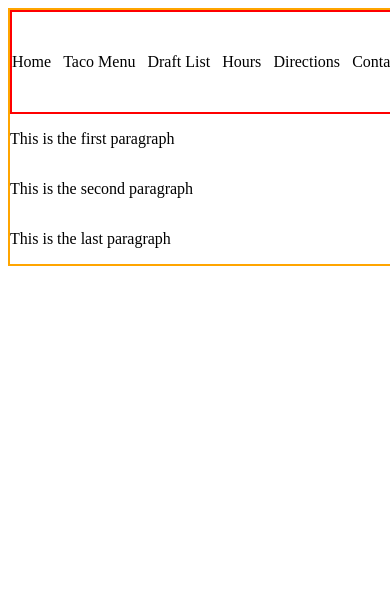
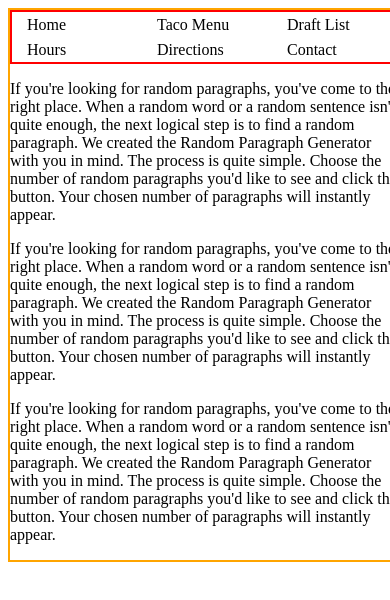
Before and after one commit to leonmoua/lmoua-github, a plain HTML site: page week7-media-query-3/index.html in a window 390 px wide. Drawn offline with Linux system fonts and the light colour scheme.

Commit message:
Media Query 3

```diff
--- a/week7-media-query-3/index.html
+++ b/week7-media-query-3/index.html
@@ -9,20 +9,50 @@
     <link rel="stylesheet" href="style-mq-max-1200.css" media="(max-width:1200px)">
 </head>
 <body>
-    <div class="pillar">
+    <div>
         <nav>
-            <div>Home</div>
-            <div>Taco Menu</div>
-            <div>Draft List</div>
-            <div>Hours</div>
-            <div>Directions</div>
-            <div>Contact</div>
+            <div class="pillar">Home</div>
+            <div class="pillar">Taco Menu</div>
+            <div class="pillar">Draft List</div>
+            <div class="pillar">Hours</div>
+            <div class="pillar">Directions</div>
+            <div class="pillar">Contact</div>
         </nav>
     </div>
     <div class="body">
-        <p>This is the first paragraph</p>
-        <p>This is the second paragraph</p>
-        <p>This is the last paragraph</p>
+        <p>If you're looking for random paragraphs,
+            you've come to the right place. When a
+            random word or a random sentence isn't
+            quite enough, the next logical step is
+            to find a random paragraph. We created
+            the Random Paragraph Generator with you
+             in mind. The process is quite simple.
+             Choose the number of random paragraphs
+              you'd like to see and click the button.
+               Your chosen number of paragraphs will
+               instantly appear.</p>
+        <p>If you're looking for random paragraphs,
+            you've come to the right place. When a
+            random word or a random sentence isn't
+            quite enough, the next logical step is
+            to find a random paragraph. We created
+            the Random Paragraph Generator with you
+             in mind. The process is quite simple.
+             Choose the number of random paragraphs
+              you'd like to see and click the button.
+               Your chosen number of paragraphs will
+               instantly appear.</p>
+        <p>If you're looking for random paragraphs,
+            you've come to the right place. When a
+            random word or a random sentence isn't
+            quite enough, the next logical step is
+            to find a random paragraph. We created
+            the Random Paragraph Generator with you
+             in mind. The process is quite simple.
+             Choose the number of random paragraphs
+              you'd like to see and click the button.
+               Your chosen number of paragraphs will
+               instantly appear.</p>
     </div>
 
 </body>
--- a/week7-media-query-3/style-mq-max-1200.css
+++ b/week7-media-query-3/style-mq-max-1200.css
@@ -6,12 +6,25 @@ body {
     height: 100%;
 }
 
+div {
+    width: 100%;
+}
+
+.pillar {
+    width: 100px;
+    margin: 0 auto;
+}
+
 nav {
     display: flex;
     flex-flow: row wrap;
     border:2px solid red;
-    height: 100px;
+    height: 50px;
     width: 100%;
-    justify-content: space-between;
+    justify-content: space-evenly;
     align-items: center;
 }
+
+.body {
+    width: 100%;
+}
--- a/week7-media-query-3/style.css
+++ b/week7-media-query-3/style.css
@@ -6,18 +6,34 @@ body {
     height: 100%;
 }
 
+div {
+    width: 25%;
+}
+
 nav {
     display: flex;
     flex-flow: column wrap;
     border:2px solid red;
     height: 500px;
-    width: 150px;
-    justify-content: space-between;
+    justify-content: space-evenly;
     align-items: start;
+    width: 50%;
 }
 
-.body {
+.pillar {
+    margin-bottom: 50px;
+    margin-left: 10px;
+}
+
+/* .body {
     display: flex;
     flex-flow: column wrap;
     justify-content: space-between;
+    align-items: start;
+    margin-bottom: 50px;
+    margin-left: 10px;
+} */
+
+.body {
+    width: 75%;
 }
```
